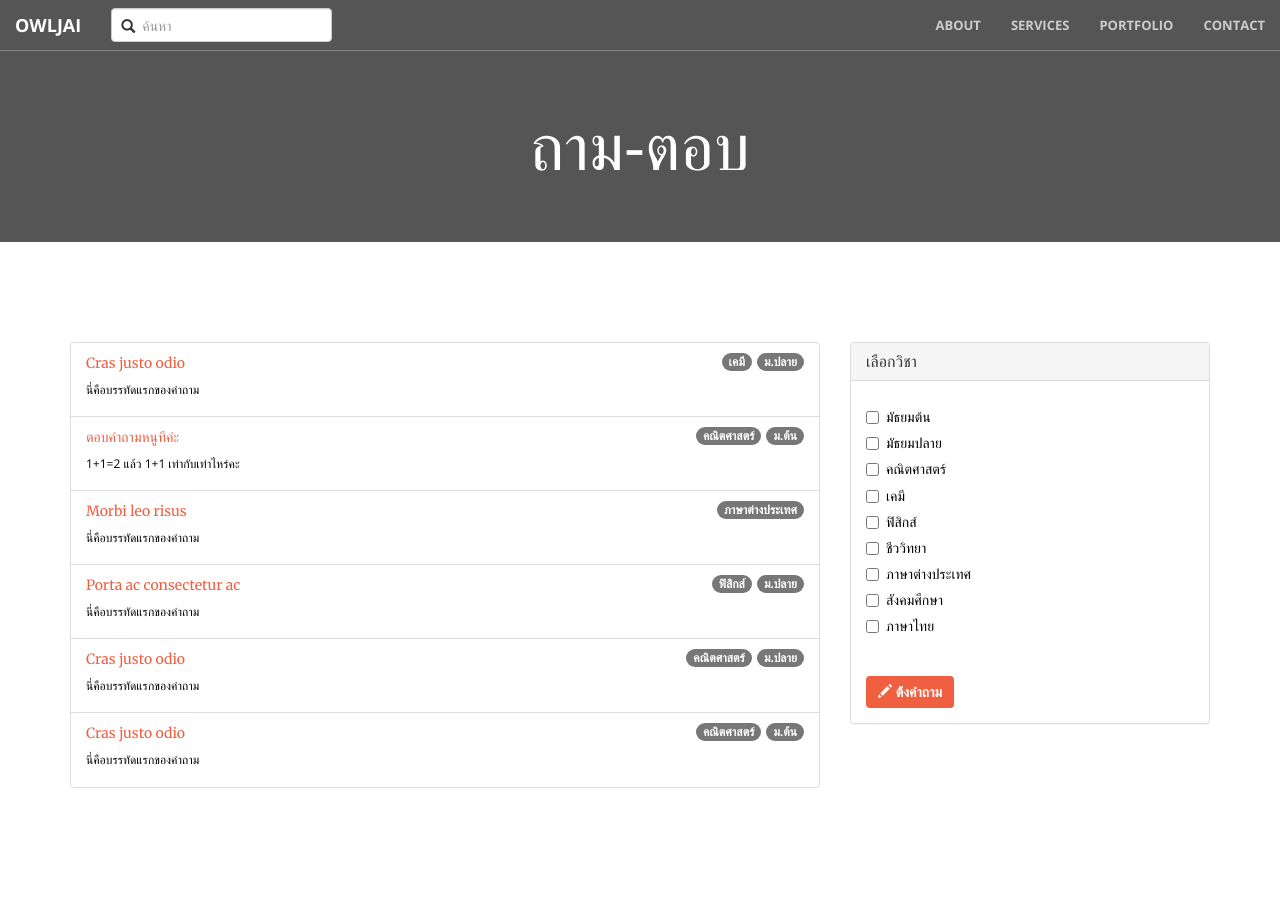
After one commit to winwanwon/OWLJAI, a PHP site: page /something.php in a window 1280 px wide. The commit adds this page. Run offline with PHP 8.4, Linux system fonts and the light colour scheme.

Commit message:
no message

```diff
--- a/css/main.css
+++ b/css/main.css
@@ -50,3 +50,7 @@
 /* add padding  */
 .left-addon input  { padding-left:  30px; }
 .right-addon input { padding-right: 30px; }
+
+.label-as-badge {
+    border-radius: 1em;
+}
--- /dev/null
+++ b/something.php
@@ -0,0 +1,266 @@
+<!DOCTYPE html>
+<html lang="en">
+
+<head>
+
+  <meta charset="utf-8">
+  <meta http-equiv="X-UA-Compatible" content="IE=edge">
+  <meta name="viewport" content="width=device-width, initial-scale=1">
+  <meta name="description" content="">
+  <meta name="author" content="">
+
+  <title>Creative - Start Bootstrap Theme</title>
+
+  <!-- Bootstrap Core CSS -->
+  <link rel="stylesheet" href="css/bootstrap.min.css" type="text/css">
+
+  <!-- Custom Fonts -->
+  <link href='http://fonts.googleapis.com/css?family=Open+Sans:300italic,400italic,600italic,700italic,800italic,400,300,600,700,800' rel='stylesheet' type='text/css'>
+  <link href='http://fonts.googleapis.com/css?family=Merriweather:400,300,300italic,400italic,700,700italic,900,900italic' rel='stylesheet' type='text/css'>
+  <link rel="stylesheet" href="font-awesome/css/font-awesome.min.css" type="text/css">
+
+  <!-- Plugin CSS -->
+  <link rel="stylesheet" href="css/animate.min.css" type="text/css">
+  <link rel="stylesheet" href="css/jquery.tiles.min.css" type="text/css">
+
+  <!-- Custom CSS -->
+  <link rel="stylesheet" href="css/creative.css" type="text/css">
+  <link rel="stylesheet" href="css/main.css" type="text/css">
+
+  <!-- HTML5 Shim and Respond.js IE8 support of HTML5 elements and media queries -->
+  <!-- WARNING: Respond.js doesn't work if you view the page via file:// -->
+  <!--[if lt IE 9]>
+  <script src="https://oss.maxcdn.com/libs/html5shiv/3.7.0/html5shiv.js"></script>
+  <script src="https://oss.maxcdn.com/libs/respond.js/1.4.2/respond.min.js"></script>
+  <![endif]-->
+  <style>
+  #content {
+    color: #000;
+  }
+  </style>
+</head>
+
+<body id="page-top">
+
+  <?php include("nav-bar.php") ?>
+
+  <header>
+    <div class="container">
+      <div style="margin: 60px auto; padding-top: 30px;"><h1>ถาม-ตอบ</h1></div>
+    </div>
+
+    <section id="content" style="background: #FFF;">
+      <div class="container">
+        <div class="row">
+          <div class="col-md-8">
+            <ul class="list-group text-left question-list">
+              <li class="list-group-item"><span class="badge">ม.ปลาย</span> <span class="badge">เคมี</span> <a href="#">Cras justo odio</a> <h6>นี่คือบรรทัดแรกของคำถาม</h6> </li>
+              <li class="list-group-item math"><span class="badge">ม.ต้น</span> <span class="badge">คณิตศาสตร์</span> <a href="#">ตอบคำถามหนูทีค่ะ</a> <h6>1+1=2 แล้ว 1+1 เท่ากับเท่าไหร่คะ</h6></li>
+              <li class="list-group-item"><span class="badge">ภาษาต่างประเทศ</span>  <a href="#">Morbi leo risus</a> <h6>นี่คือบรรทัดแรกของคำถาม</h6></li>
+              <li class="list-group-item"><span class="badge">ม.ปลาย</span><span class="badge">ฟิสิกส์</span> <a href="#">Porta ac consectetur ac</a> <h6>นี่คือบรรทัดแรกของคำถาม</h6></li>
+              <li class="list-group-item math"><span class="badge">ม.ปลาย</span> <span class="badge">คณิตศาสตร์</span> <a href="#">Cras justo odio</a> <h6>นี่คือบรรทัดแรกของคำถาม</h6></li>
+              <li class="list-group-item" id="math"><span class="badge">ม.ต้น</span> <span class="badge">คณิตศาสตร์</span>  <a href="#"> Cras justo odio</a> <h6>นี่คือบรรทัดแรกของคำถาม</h6></li>
+            </ul>
+          </div>
+          <div class="col-md-4">
+            <div class="panel panel-default text-left">
+              <div class="panel-heading">
+                <h3 class="panel-title">เลือกวิชา</h3>
+              </div>
+              <div class="panel-body">
+                <div class="checkbox">
+                  <label class="checkbox-inline">
+                    <input type="checkbox"> มัธยมต้น
+                  </label>
+                </div>
+                <div class="checkbox">
+                  <label class="checkbox-inline">
+                    <input type="checkbox"> มัธยมปลาย
+                  </label>
+                </div>
+                <div class="checkbox">
+                  <label class="checkbox-inline">
+                    <input type="checkbox" id="mathCheckbox" value="math"> คณิตศาสตร์
+                  </label>
+                </div>
+                <div class="checkbox">
+                  <label class="checkbox-inline">
+                    <input type="checkbox" id="chemCheckbox" value="option2"> เคมี
+                  </label>
+                </div>
+                <div class="checkbox">
+                  <label class="checkbox-inline">
+                    <input type="checkbox" id="physicCheckbox" value="option3"> ฟิสิกส์
+                  </label>
+                </div>
+                <div class="checkbox">
+                  <label class="checkbox-inline">
+                    <input type="checkbox" id="bioCheckbox" value="option3"> ชีววิทยา
+                  </label>
+                </div>
+                <div class="checkbox">
+                  <label class="checkbox-inline">
+                    <input type="checkbox" id="foreignCheckbox" value="option3"> ภาษาต่างประเทศ
+                  </label>
+                </div>
+                <div class="checkbox">
+                  <label class="checkbox-inline">
+                    <input type="checkbox" id="socCheckbox" value="option3"> สังคมศึกษา
+                  </label>
+                </div>
+                <div class="checkbox">
+                  <label class="checkbox-inline">
+                    <input type="checkbox" id="thaiCheckbox" value="option3"> ภาษาไทย
+                  </label>
+                </div>
+              </div>
+
+              <div class="panel-body">
+                <div class="btn btn-primary" data-toggle="modal" data-target="#askQuestion"><span class="glyphicon glyphicon-pencil" aria-hidden="true"></span> ต้้งคำถาม</div>
+              </div>
+            </div>
+          </div>
+        </div>
+      </div>
+
+
+      <div class="modal fade" id="askQuestion" tabindex="-1" role="dialog">
+        <div class="modal-dialog">
+          <div class="modal-content">
+            <div class="modal-header">
+              <button type="button" class="close" data-dismiss="modal" aria-label="Close"><span aria-hidden="true">&times;</span></button>
+              <h4 class="modal-title">ตั้งคำถาม</h4>
+            </div>
+            <div class="modal-body text-left">
+              <form>
+                <div class="form-group">
+                  <label for="title">หัวข้อคำถาม</label>
+                  <input id="title" type="text" class="form-control">
+                </div>
+                <div class="form-group">
+                  <label for="description;e">รายละเอียด</label>
+                  <textarea id="description" class="form-control" rows="8"></textarea>
+                </div>
+              </form>
+              <div class="panel-body">
+                <h4>เลือกหัวข้อที่เกี่ยวข้อง</h4>
+                <div class="row">
+                  <div class="col-md-4">
+                    <div class="checkbox">
+                      <label class="checkbox-inline">
+                        <input type="checkbox"> มัธยมต้น
+                      </label>
+                    </div>
+                    <div class="checkbox">
+                      <label class="checkbox-inline">
+                        <input type="checkbox"> มัธยมปลาย
+                      </label>
+                    </div>
+                  </div>
+                  <div class="col-md-4">
+                    <div class="checkbox">
+                      <label class="checkbox-inline">
+                        <input type="checkbox" id="mathCheckbox" value="math"> คณิตศาสตร์
+                      </label>
+                    </div>
+                    <div class="checkbox">
+                      <label class="checkbox-inline">
+                        <input type="checkbox" id="chemCheckbox" value="option2"> เคมี
+                      </label>
+                    </div>
+                    <div class="checkbox">
+                      <label class="checkbox-inline">
+                        <input type="checkbox" id="physicCheckbox" value="option3"> ฟิสิกส์
+                      </label>
+                    </div>
+                    <div class="checkbox">
+                      <label class="checkbox-inline">
+                        <input type="checkbox" id="bioCheckbox" value="option3"> ชีววิทยา
+                      </label>
+                    </div>
+                  </div>
+                  <div class="col-md-4">
+                    <div class="checkbox">
+                      <label class="checkbox-inline">
+                        <input type="checkbox" id="foreignCheckbox" value="option3"> ภาษาต่างประเทศ
+                      </label>
+                    </div>
+                    <div class="checkbox">
+                      <label class="checkbox-inline">
+                        <input type="checkbox" id="socCheckbox" value="option3"> สังคมศึกษา
+                      </label>
+                    </div>
+                    <div class="checkbox">
+                      <label class="checkbox-inline">
+                        <input type="checkbox" id="thaiCheckbox" value="option3"> ภาษาไทย
+                      </label>
+                    </div>
+                  </div>
+                </div>
+              </div>
+            </div>
+            <div class="modal-footer">
+              <button type="button" class="btn btn-default" data-dismiss="modal">Close</button>
+              <button type="button" id="save" class="btn btn-primary disabled">Save changes</button>
+            </div>
+          </div><!-- /.modal-content -->
+        </div><!-- /.modal-dialog -->
+      </div><!-- /.modal -->
+
+
+    </section>
+
+    <script src="js/jquery.js"></script>
+
+    <!-- Bootstrap Core JavaScript -->
+    <script src="js/bootstrap.min.js"></script>
+
+    <!-- Plugin JavaScript -->
+    <script src="js/jquery.easing.min.js"></script>
+    <script src="js/jquery.fittext.js"></script>
+    <script src="js/jquery.tiles.min.js"></script>
+    <script src="js/wow.min.js"></script>
+
+    <!-- Custom Theme JavaScript -->
+    <script src="js/creative.js"></script>
+    <script>
+    $(document).ready( function(){
+      $('#mathCheckbox').click(function () {
+        $(".list-group-item").toggle(!this.checked);
+        $(".math").show();
+      });
+
+      $("#description").keydown( function(){
+          var title = $("#title").val();
+          var description = $("#description").val();
+          if(title&&description){
+            $("#save").removeClass("disabled");
+          } else {
+            $("#save").addClass("disabled");
+          }
+      })
+
+      $("#title").keydown( function(){
+          var title = $("#title").val();
+          var description = $("#description").val();
+          if(title&&description){
+            $("#save").removeClass("disabled");
+          } else {
+            $("#save").addClass("disabled");
+          }
+      })
+
+      $("#save").click( function(){
+        var title = $("#title").val();
+        var description = $("#description").val();
+        if(title&&description){
+          $(".question-list").append("<li class='list-group-item'><span class='badge'>ม.ปลาย</span> <span class='badge'>คณิตศาสตร์</span>  <a href'#'>" + title + "</a> <h6>" + description + "</h6></li>")
+          $("#title").val("");
+          $("#description").val("");
+          $("#askQuestion").modal('hide');
+        }
+      });
+    })
+    </script>
+  </body>
+  </html>
```
